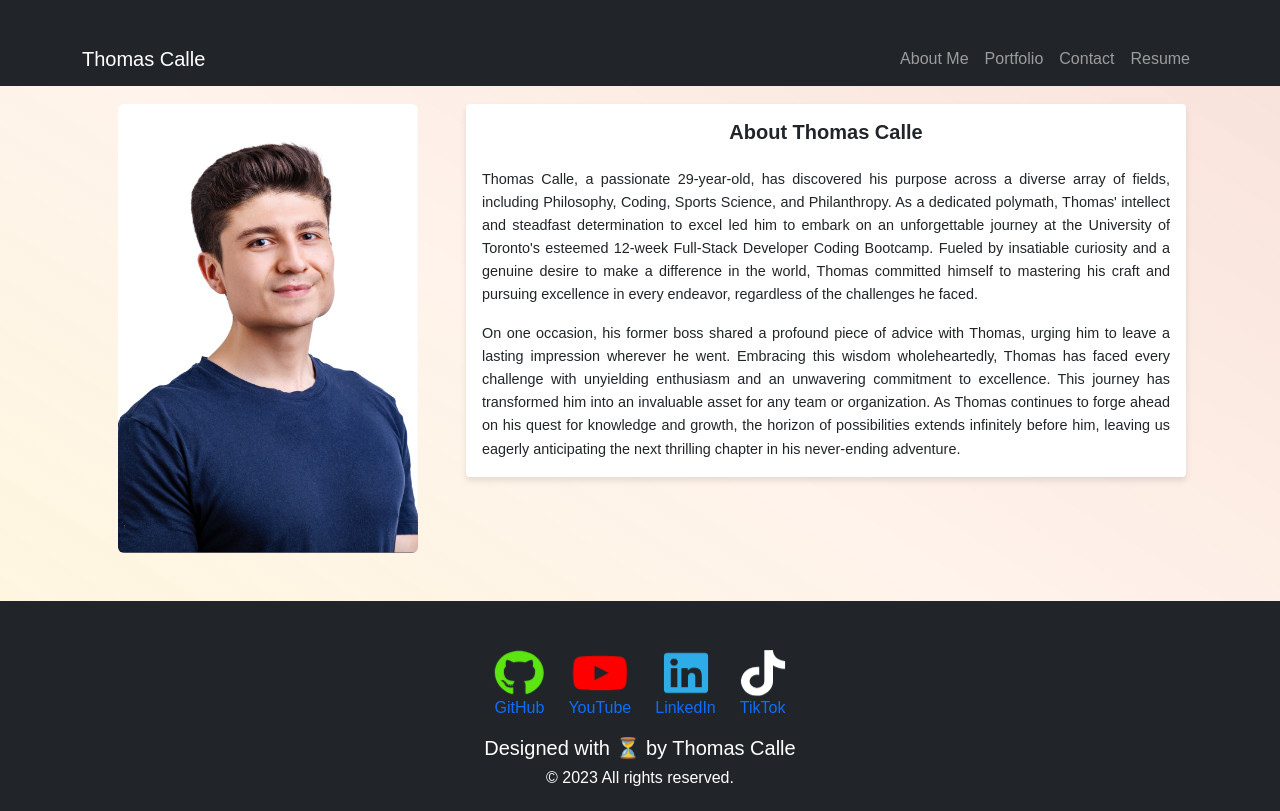
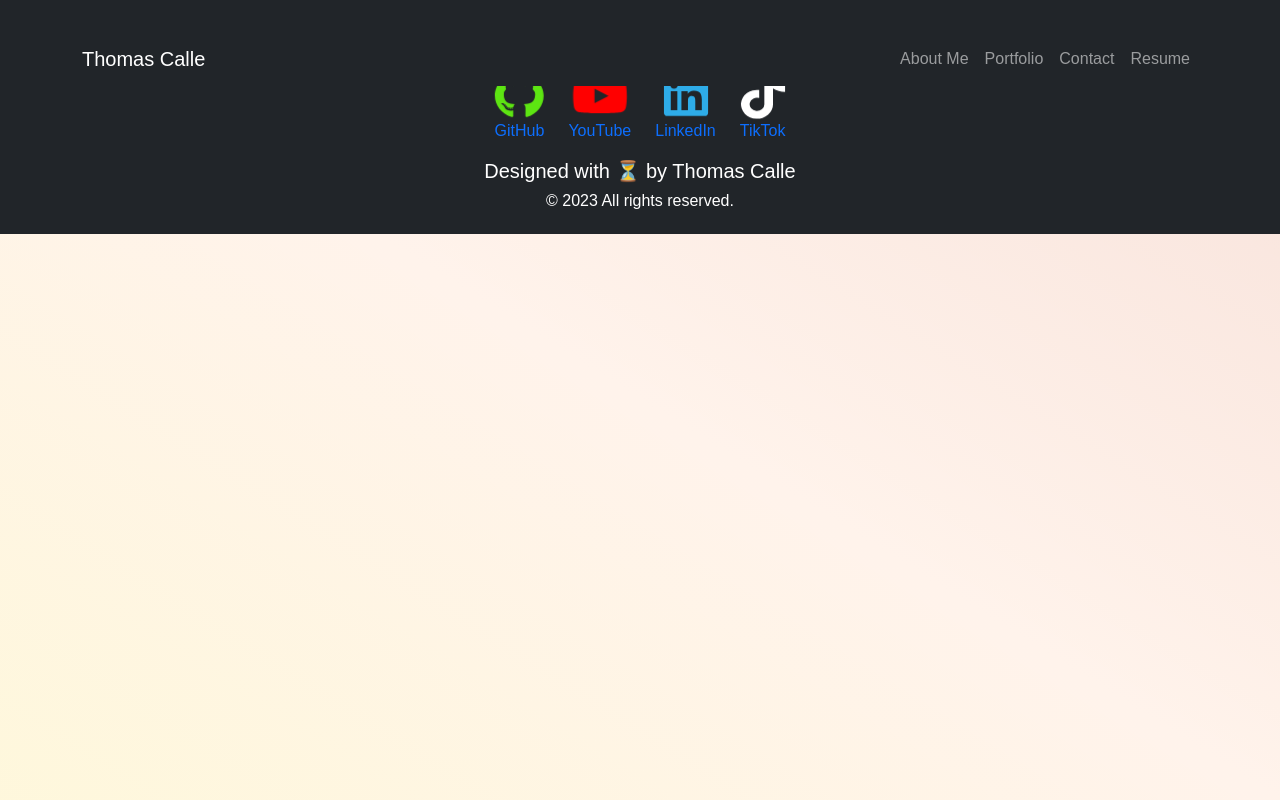
Before and after one commit to ThomasCalle/7homas7he7ank-React-Portfolio, a React (Create React App) app: page / in a window 1280 px wide. Built offline with nearby package versions, Linux system fonts and the light colour scheme; the HTML template or start-up script is replaced by a standard one.

Commit message:
updated app.js route path

```diff
--- a/src/App.js
+++ b/src/App.js
@@ -21,12 +21,12 @@
             7homas Calle
           </Link></h1> */}
           <Routes>
-            <Route path="/" element={<About />} />
+            <Route path="/7homas7he7ank-React-Portfolio" element={<About />} />
             {/* <Route path="/7homas7he7ank-React-Portfolio/home" element={<Home />} /> */}
-            <Route path="/about" element={<About />} />
-            <Route path="/portfolio" element={<Portfolio />} />
-            <Route path="/contact" element={<Contact />} />
-            <Route path="/resume" element={<Resume />} />
+            <Route path="/7homas7he7ank-React-Portfolio/about" element={<About />} />
+            <Route path="/7homas7he7ank-React-Portfolio/portfolio" element={<Portfolio />} />
+            <Route path="/7homas7he7ank-React-Portfolio/contact" element={<Contact />} />
+            <Route path="/7homas7he7ank-React-Portfolio/resume" element={<Resume />} />
           </Routes>
         </div>
         <Footer />
```
